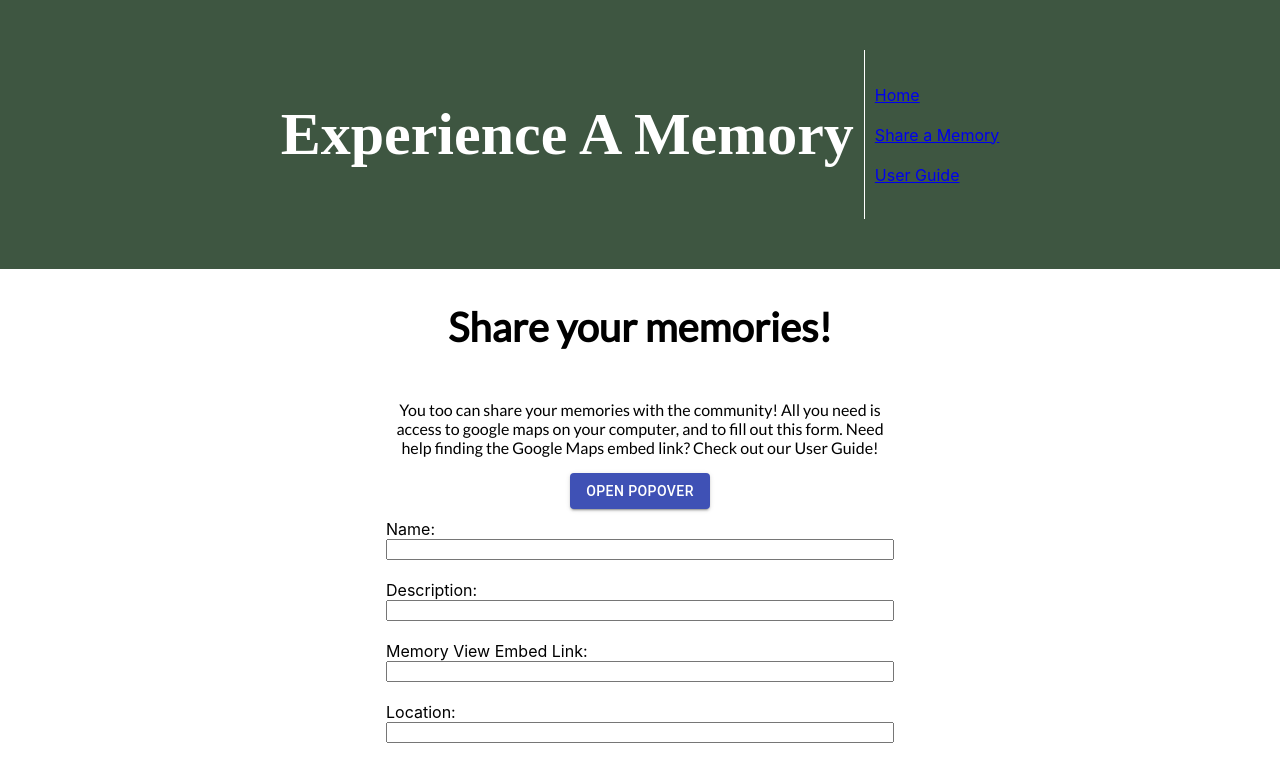
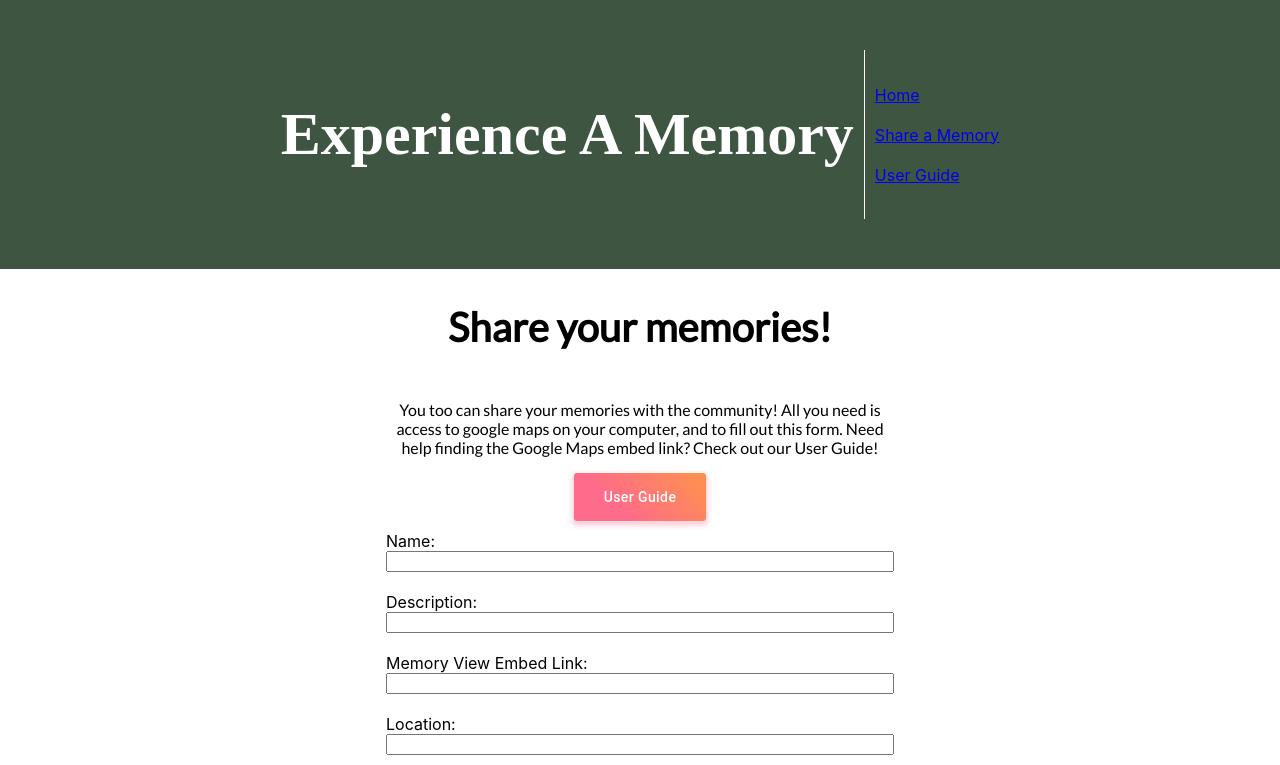
Before and after one commit to amandaphail/VisualizeAMemory, a React (Create React App) app: page /new in a window 1280 px wide. Shown: the top 765 px of the page. Built offline with nearby package versions, Linux system fonts and the light colour scheme; no server answers; a web font is replaced by a local one.

Commit message:
figuring out material ui button styling

```diff
--- a/src/components/Form.jsx
+++ b/src/components/Form.jsx
@@ -5,8 +5,10 @@ import {baseURL, config} from "../services"
 import {useHistory} from "react-router-dom"
 import "./form.css"
 import { Popover } from '@material-ui/core';
+import { withStyles } from '@material-ui/core/styles';
 import Button from '@material-ui/core/Button';
 import Guide from "./Guide"
+
 
 export default function Form(props) {
 
@@ -33,6 +35,7 @@ async function handleSubmit(event){
 
 }
 
+//popover button
 const[anchorEl, setAnchorEl] = useState(null)
 
 const handleClick = (event) => {
@@ -46,6 +49,21 @@ const handleClose = () => {
   const open = Boolean(anchorEl);
   const id = open ? 'simple-popover' : undefined;
 
+//button styling
+const StyledButton = withStyles({
+    root: {
+      background: 'linear-gradient(45deg, #FE6B8B 30%, #FF8E53 90%)',
+      borderRadius: 3,
+      border: 0,
+      color: 'white',
+      height: 48,
+      padding: '0 30px',
+      boxShadow: '0 3px 5px 2px rgba(255, 105, 135, .3)',
+    },
+    label: {
+      textTransform: 'capitalize',
+    },
+  })(Button);
 
     return (
 
@@ -53,9 +71,9 @@ const handleClose = () => {
             <h2>Share your memories!</h2>
             <p id="p">You too can share your memories with the community!  All you need is access to google maps on your computer, and to fill out this form.  Need help finding the Google Maps embed link?  Check out our User Guide!</p>
 
-            <Button aria-describedby={id} variant="contained" color="primary" onClick={handleClick}>
-                    Open Popover
-            </Button>
+            <StyledButton aria-describedby={id} variant="outlined" color="primary" onClick={handleClick}>
+                    User Guide
+            </StyledButton>
             <Popover
             id={id}
             open={open}
@@ -74,37 +92,37 @@ const handleClose = () => {
             </Popover>
 
             <form onSubmit={handleSubmit}>
-                <div class="criteria">
+                <div className="criteria">
 
                 <label htmlFor="name">
                     Name:
                 </label>
-                <input class="inputs" type ="text" name = "name" id="name" required onChange={handleChange} value={memory.name}/>
+                <input className="inputs" type ="text" name = "name" id="name" required onChange={handleChange} value={memory.name}/>
                 </div>
-                <div class="criteria">
+                <div className="criteria">
                 <label htmlFor="description">
 
                     Description:
                 </label>
-                <input class="inputs" type ="text" name = "description" id="description" required onChange={handleChange} value={memory.description}/>
+                <input className="inputs" type ="text" name = "description" id="description" required onChange={handleChange} value={memory.description}/>
                 </div>
-                <div class="criteria">
+                <div className="criteria">
                 <label htmlFor="memoryLink">
                     Memory View Embed Link:
                 </label>
-                <input class="inputs" type ="text" name = "memoryLink" id="memoryLink" required onChange={handleChange} value={memory.memoryLink}/>
+                <input className="inputs" type ="text" name = "memoryLink" id="memoryLink" required onChange={handleChange} value={memory.memoryLink}/>
                 </div>
-                <div class="criteria">
+                <div className="criteria">
                 <label htmlFor="location">
                     Location:
                 </label>
-                <input class="inputs" type ="text" name = "location" id="location" required onChange={handleChange} value={memory.location}/>
+                <input className="inputs" type ="text" name = "location" id="location" required onChange={handleChange} value={memory.location}/>
                 </div>
-                <div class="criteria">
+                <div className="criteria">
                 <label htmlFor="type">
                     Type:
                 </label>
-                <input class="inputs" type ="text" name = "type" id="type" required onChange={handleChange} value={memory.type}/>
+                <input className="inputs" type ="text" name = "type" id="type" required onChange={handleChange} value={memory.type}/>
                 </div>
                 <input type="submit"/>
 
```
Also changed, not shown: src/components/form.css (+16 -0 lines).
